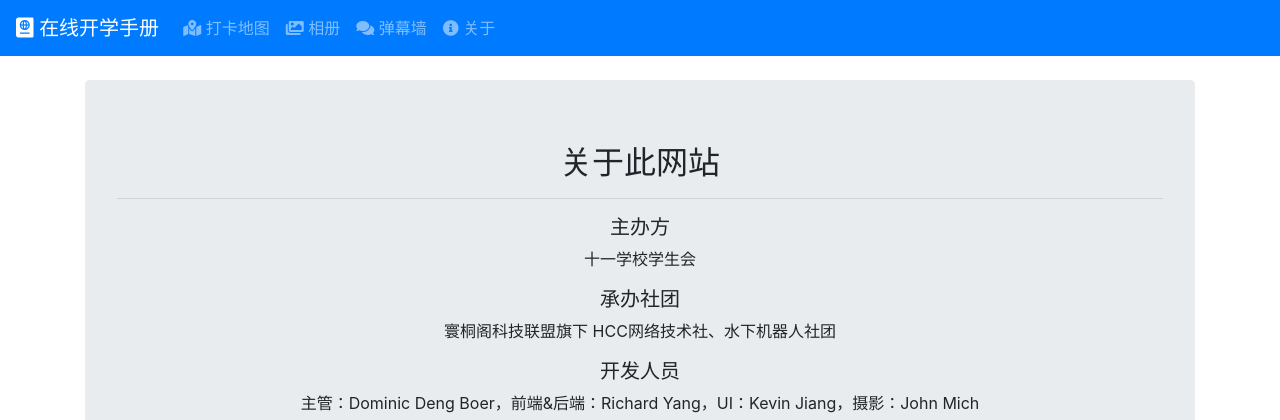
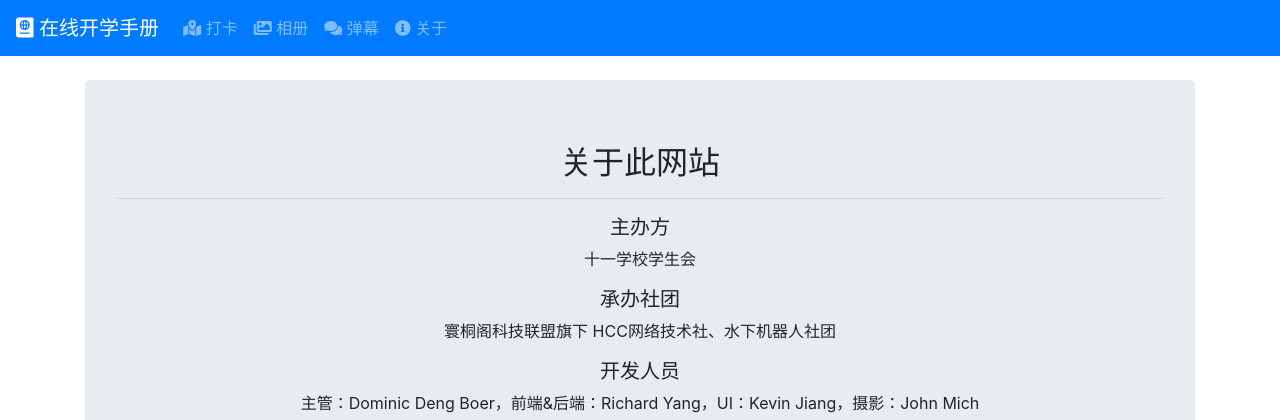
Before and after one commit to yang-zhongtian/StudentGuide, a Flask app: page /about/ in a window 1280 px wide. Shown: the top 420 px of the page. Run offline with Flask 2, Linux system fonts and the light colour scheme; some libraries are stand-ins or nearby versions.

Commit message:
[modify] minimize menu

```diff
--- a/templates/base.html
+++ b/templates/base.html
@@ -41,13 +41,13 @@
             <div class="collapse navbar-collapse" id="collapsibleNavbar">
                 <ul class="navbar-nav mr-auto">
                     <li class="nav-item">
-                        <a class="nav-link" href="/daka/"><i class="fas fa-map-marked-alt"></i>&nbsp;打卡地图</a>
+                        <a class="nav-link" href="/daka/"><i class="fas fa-map-marked-alt"></i>&nbsp;打卡</a>
                     </li>
                     <li class="nav-item">
                         <a class="nav-link" href="/gallery/"><i class="fas fa-images"></i>&nbsp;相册</a>
                     </li>
                     <li class="nav-item">
-                        <a class="nav-link" href="/danmu/"><i class="fas fa-comments"></i>&nbsp;弹幕墙</a>
+                        <a class="nav-link" href="/danmu/"><i class="fas fa-comments"></i>&nbsp;弹幕</a>
                     </li>
                     {% block admin_options %}
                     <li id="danmu-admin" class="nav-item" style="{{ hide_admin }}">
@@ -59,7 +59,7 @@
                     </li>
                     {% endblock %}
                     <li id="danmu-logout" class="nav-item" style="display: none;">
-                        <a class="nav-link" href="/danmu/logout/"><i class="fas fa-sign-out-alt"></i>&nbsp;切换账号</a>
+                        <a class="nav-link" href="/danmu/logout/"><i class="fas fa-sign-out-alt"></i>&nbsp;退出</a>
                     </li>
                     <li class="nav-item" id="nav-about">
                         <a class="nav-link" href="/about/"><i class="fas fa-info-circle"></i>&nbsp;关于</a>
```
